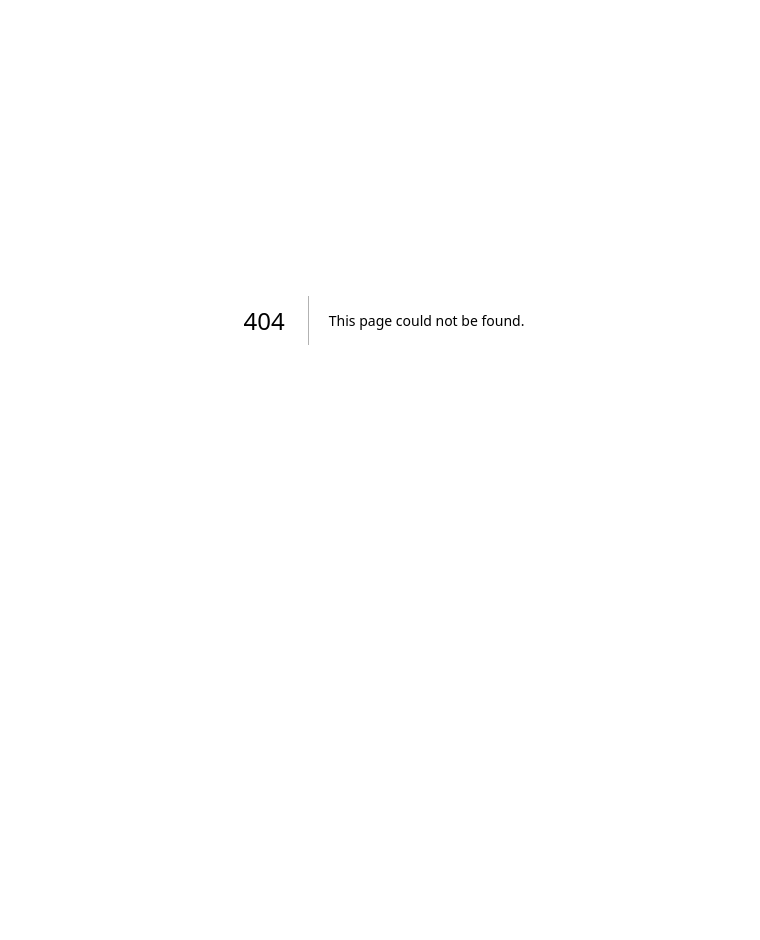
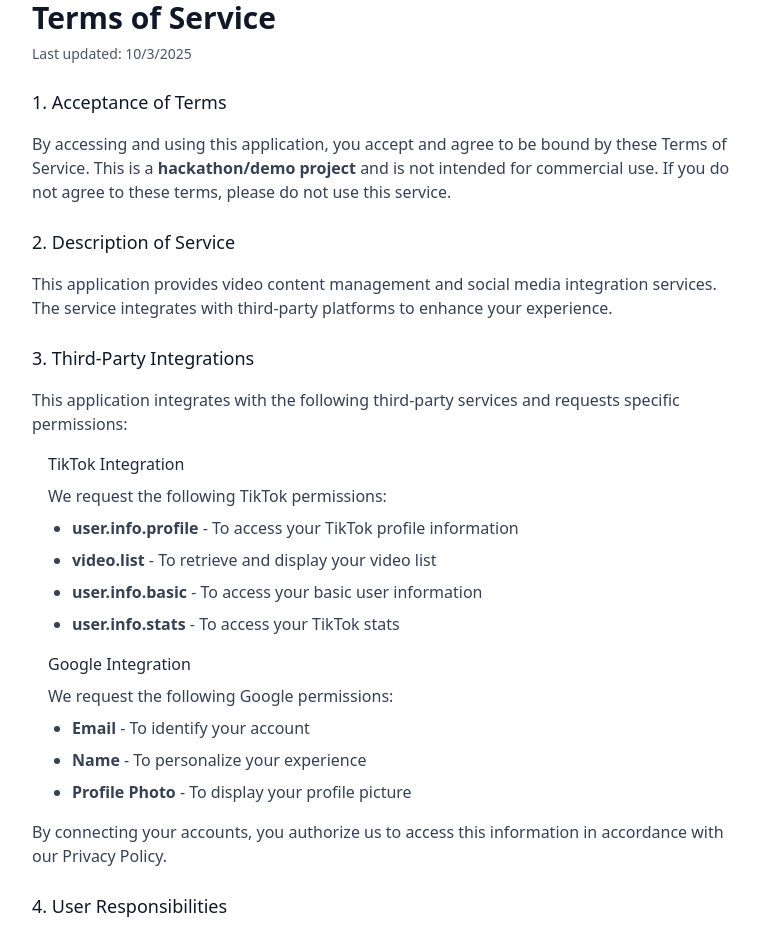
Before and after one commit to ByeByu07/clip-aja, a Next.js app: page /terms-of-service in a window 1280 px wide. Before the commit this address had no page. Shown: the part 80-1020 px from the top of the page, without its empty margins (256-1016 px from the left). Before the commit the page ends 800 px from the top, so only its background shows below. Built offline with nearby package versions, Linux system fonts and the light colour scheme.

Commit message:
feat: add terms of service page

```diff
--- /dev/null
+++ b/app/terms-of-service/page.tsx
@@ -0,0 +1,141 @@
+import React from 'react';
+
+export default function TermsOfService() {
+  return (
+    <main className="min-h-screen bg-gray-50 text-gray-900 p-6 sm:p-12">
+      <div className="mx-auto max-w-3xl bg-white shadow-md rounded-2xl p-8">
+        <header className="mb-6">
+          <h1 className="text-2xl sm:text-3xl font-semibold">Terms of Service</h1>
+          <p className="mt-2 text-sm text-gray-600">Last updated: {new Date().toLocaleDateString()}</p>
+        </header>
+
+        <section className="space-y-4">
+          <h2 className="text-lg font-medium">1. Acceptance of Terms</h2>
+          <p className="text-gray-700">
+            By accessing and using this application, you accept and agree to be bound by these Terms of Service.
+            This is a <strong>hackathon/demo project</strong> and is not intended for commercial use.
+            If you do not agree to these terms, please do not use this service.
+          </p>
+        </section>
+
+        <section className="mt-6 space-y-4">
+          <h2 className="text-lg font-medium">2. Description of Service</h2>
+          <p className="text-gray-700">
+            This application provides video content management and social media integration services.
+            The service integrates with third-party platforms to enhance your experience.
+          </p>
+        </section>
+
+        <section className="mt-6 space-y-4">
+          <h2 className="text-lg font-medium">3. Third-Party Integrations</h2>
+          <p className="text-gray-700">
+            This application integrates with the following third-party services and requests specific permissions:
+          </p>
+
+          <div className="ml-4 mt-3">
+            <h3 className="font-medium text-gray-800">TikTok Integration</h3>
+            <p className="text-gray-700 mt-2">We request the following TikTok permissions:</p>
+            <ul className="list-disc ml-6 text-gray-700 space-y-2 mt-2">
+              <li><strong>user.info.profile</strong> - To access your TikTok profile information</li>
+              <li><strong>video.list</strong> - To retrieve and display your video list</li>
+              <li><strong>user.info.basic</strong> - To access your basic user information</li>
+              <li><strong>user.info.stats</strong> - To access your TikTok stats</li>
+            </ul>
+          </div>
+
+          <div className="ml-4 mt-4">
+            <h3 className="font-medium text-gray-800">Google Integration</h3>
+            <p className="text-gray-700 mt-2">We request the following Google permissions:</p>
+            <ul className="list-disc ml-6 text-gray-700 space-y-2 mt-2">
+              <li><strong>Email</strong> - To identify your account</li>
+              <li><strong>Name</strong> - To personalize your experience</li>
+              <li><strong>Profile Photo</strong> - To display your profile picture</li>
+            </ul>
+          </div>
+
+          <p className="text-gray-700 mt-4">
+            By connecting your accounts, you authorize us to access this information in accordance with our Privacy Policy.
+          </p>
+        </section>
+
+        <section className="mt-6 space-y-4">
+          <h2 className="text-lg font-medium">4. User Responsibilities</h2>
+          <p className="text-gray-700">You agree to:</p>
+          <ul className="list-disc ml-6 text-gray-700 space-y-2">
+            <li>Provide accurate and current information when using the service.</li>
+            <li>Maintain the security of your account credentials.</li>
+            <li>Not use the service for any illegal or unauthorized purpose.</li>
+            <li>Not attempt to gain unauthorized access to any part of the service.</li>
+            <li>Comply with all applicable laws and regulations when using the service.</li>
+          </ul>
+        </section>
+
+        <section className="mt-6 space-y-4">
+          <h2 className="text-lg font-medium">5. Intellectual Property</h2>
+          <p className="text-gray-700">
+            All content, features, and functionality of this service are owned by the project creators and are protected
+            by intellectual property laws. You may not copy, modify, distribute, or reverse engineer any part of the service
+            without explicit permission.
+          </p>
+        </section>
+
+        <section className="mt-6 space-y-4">
+          <h2 className="text-lg font-medium">6. Disclaimer of Warranties</h2>
+          <p className="text-gray-700">
+            This service is provided <strong>"as is"</strong> and <strong>"as available"</strong> without any warranties
+            of any kind, either express or implied. As a hackathon/demo project, we do not guarantee that the service will
+            be uninterrupted, secure, or error-free.
+          </p>
+        </section>
+
+        <section className="mt-6 space-y-4">
+          <h2 className="text-lg font-medium">7. Limitation of Liability</h2>
+          <p className="text-gray-700">
+            To the maximum extent permitted by law, the creators of this project shall not be liable for any indirect,
+            incidental, special, consequential, or punitive damages resulting from your use of or inability to use the service.
+          </p>
+        </section>
+
+        <section className="mt-6 space-y-4">
+          <h2 className="text-lg font-medium">8. Data Usage and Privacy</h2>
+          <p className="text-gray-700">
+            Your use of this service is also governed by our Privacy Policy. We collect and use data as described in the
+            Privacy Policy. By using this service, you consent to such collection and use.
+          </p>
+        </section>
+
+        <section className="mt-6 space-y-4">
+          <h2 className="text-lg font-medium">9. Account Termination</h2>
+          <p className="text-gray-700">
+            We reserve the right to terminate or suspend your access to the service at any time, without prior notice,
+            for conduct that we believe violates these Terms of Service or is harmful to other users, us, or third parties.
+          </p>
+        </section>
+
+        <section className="mt-6 space-y-4">
+          <h2 className="text-lg font-medium">10. Modifications to Service and Terms</h2>
+          <p className="text-gray-700">
+            We reserve the right to modify or discontinue the service at any time without notice. We may also update these
+            Terms of Service from time to time. The updated date at the top of this page will reflect the latest changes.
+            Your continued use of the service after changes constitutes acceptance of the new terms.
+          </p>
+        </section>
+
+        <section className="mt-6 space-y-4">
+          <h2 className="text-lg font-medium">11. Contact Information</h2>
+          <p className="text-gray-700">
+            For questions or concerns about these Terms of Service, please contact: <strong>hello@bayu-ai.dev</strong>
+          </p>
+        </section>
+
+        <footer className="mt-8 border-t pt-6 text-sm text-gray-500">
+          <p>
+            <strong>Note:</strong> These terms of service are provided as a template for hackathon/demo use.
+            This is not legal advice. For production or commercial deployment, consult with a legal professional
+            to ensure compliance with applicable laws and regulations.
+          </p>
+        </footer>
+      </div>
+    </main>
+  );
+}
--- a/components/footer2.tsx
+++ b/components/footer2.tsx
@@ -100,6 +100,7 @@
               </div>
               <p className=" font-bold tracking-wider text-muted-foreground">{copyright}</p>
               <Link href="/privacy-policy" className="underline text-muted-foreground">Privacy Policy</Link>
+              <Link href="/terms-of-service" className="underline text-muted-foreground">Terms of Service</Link>
             </div>
             {/* {menuItems.map((section, sectionIdx) => (
               <div key={sectionIdx}>
--- a/components/signin-form.tsx
+++ b/components/signin-form.tsx
@@ -167,8 +167,8 @@
         </CardContent>
       </Card>
       <div className="text-muted-foreground *:[a]:hover:text-primary text-center text-xs text-balance *:[a]:underline *:[a]:underline-offset-4">
-        By clicking continue, you agree to our <Link href="#">Terms of Service</Link>{" "}
-        and <Link href="#">Privacy Policy</Link>.
+        By clicking continue, you agree to our <Link href="/terms-of-service">Terms of Service</Link>{" "}
+        and <Link href="/privacy-policy">Privacy Policy</Link>.
       </div>
     </div>
   )
--- a/components/signup-form.tsx
+++ b/components/signup-form.tsx
@@ -135,8 +135,8 @@
         </CardContent>
       </Card>
       <div className="text-muted-foreground *:[a]:hover:text-primary text-center text-xs text-balance *:[a]:underline *:[a]:underline-offset-4">
-        By clicking continue, you agree to our <Link href="#">Terms of Service</Link>{" "}
-        and <Link href="#">Privacy Policy</Link>.
+        By clicking continue, you agree to our <Link href="/terms-of-service">Terms of Service</Link>{" "}
+        and <Link href="/privacy-policy">Privacy Policy</Link>.
       </div>
     </div>
   )
```
